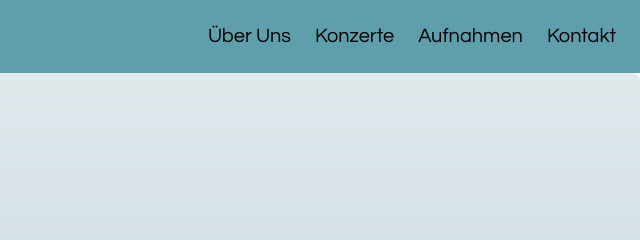
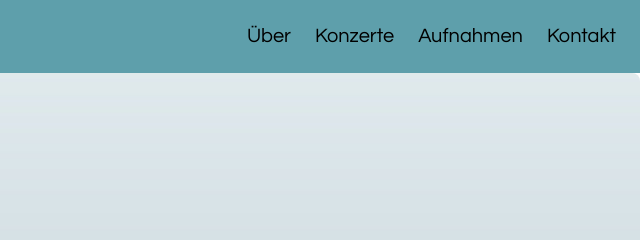
Before and after one commit to vokal-mp8/vokal-mp8.github.io, a plain HTML site: page index.html in a window 1280 px wide. Shown: the top 240 px of the page, 640-1280 px from the left. Drawn offline with Linux system fonts and the light colour scheme.

Commit message:
Changed Über

```diff
--- a/index.html
+++ b/index.html
@@ -13,7 +13,7 @@
 <header class="top">
   <a class="home" href="#start" aria-label="mp8 vokal, Start">mp8 vokal</a>
   <nav aria-label="Main">
-    <a href="#about">Über Uns</a>
+    <a href="#about">Über</a>
     <a href="#concerts">Konzerte</a>
     <a href="#listen">Aufnahmen</a>
     <a href="#contact">Kontakt</a>
```
